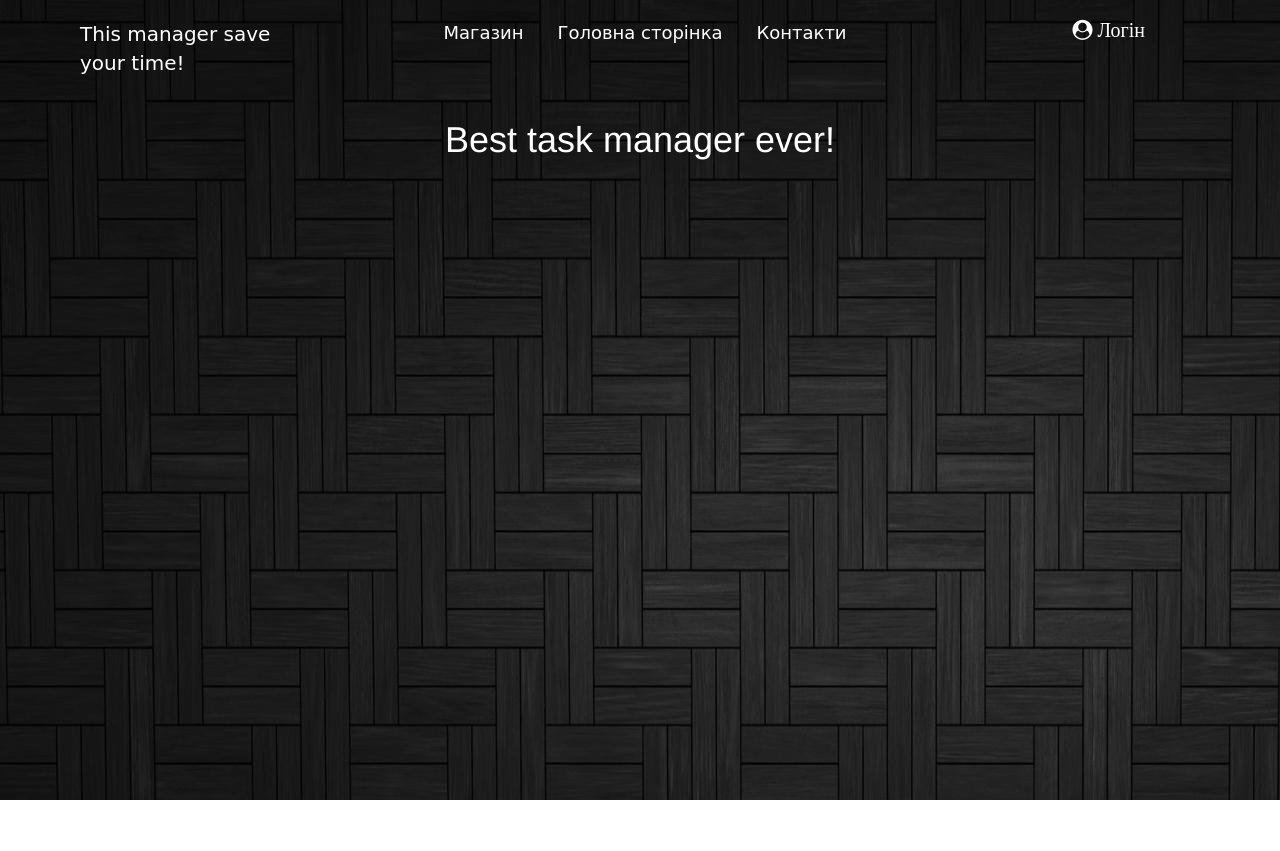
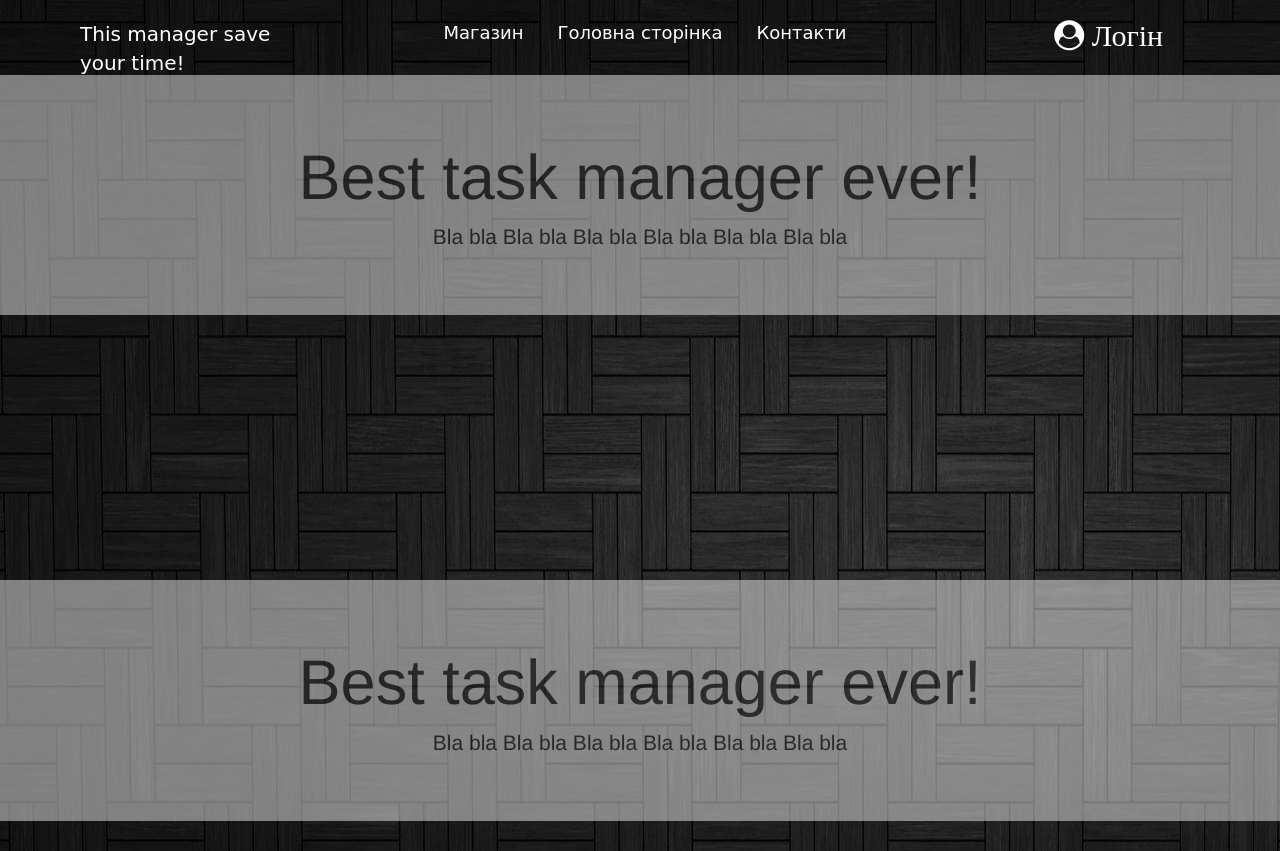
Before and after one commit to Igorikus/Task-Manager, a plain HTML site: page Task-manager/public_html/index.html in a window 1280 px wide. Before the commit the page ends 800 px from the top, so only its background shows below. Drawn offline with nearby package versions, Linux system fonts and the light colour scheme.

Commit message:
procrastination

```diff
--- a/Task-manager/public_html/index.html
+++ b/Task-manager/public_html/index.html
@@ -1,9 +1,4 @@
 <!DOCTYPE html>
-<!--
-To change this license header, choose License Headers in Project Properties.
-To change this template file, choose Tools | Templates
-and open the template in the editor.
--->
 <html>
     <head>
         <title>Task-manager</title>
@@ -17,7 +12,8 @@ and open the template in the editor.
         <script src="https://ajax.googleapis.com/ajax/libs/jquery/1.11.1/jquery.min.js"></script>
     </head>
     <body>
-        <div class="container">
+        <div class="parallax-container" data-parallax="scroll" data-image-src="background/black.jpg" data-speed="0">
+        <div class="container" >
             <div class="navbar-fixed-top">
                 <div class="container-fluid">
                     <div class="col-md-3">
@@ -36,11 +32,29 @@ and open the template in the editor.
                 </div>
             </div>
         </div>
-        <div class="container" id="text">
-            <div class="row">
-                <h1 class="text-center">Best task manager ever!</h1>
+        <div class="jumbotron">
+            <h1 class="text-center">Best task manager ever!</h1>
+            <p class="text-center">Bla bla Bla bla Bla bla Bla bla Bla bla Bla bla</p>
+        </div>
+            <div class="container">
+
             </div>
+
+        <br>
+        <br>
+        <br>
+        <br>
+        <br>
+        <br>
+        <br>
+        <br>
+
+        <div class="jumbotron">
+            <h1 class="text-center">Best task manager ever!</h1>
+            <p class="text-center">Bla bla Bla bla Bla bla Bla bla Bla bla Bla bla</p>
         </div>
+        <div class="container"></div>
+
                 <!--
                 <form class="col-md-3 text-center" id="login-form">
                     <div class="form-group">
@@ -57,6 +71,6 @@ and open the template in the editor.
                     <button type="submit" class="btn">Submit</button>
                 </form>
                 -->
-
+        </div>
     </body>
 </html>
--- a/Task-manager/public_html/stylesheet.css
+++ b/Task-manager/public_html/stylesheet.css
@@ -30,10 +30,9 @@ body {
 }
 #log-in {
     font-family: cursive;
-    font-size: 10px;
+    font-size: 15px;
     color: #fff;
 }
-
 .navbar-header {
     font-family: cursive;
     font-size: 20px;
@@ -44,3 +43,7 @@ body {
     margin-top: 100px;
     color: #fff;
 }
+.jumbotron{
+    opacity: 0.5;
+    margin-top: 75px;
+}
```
